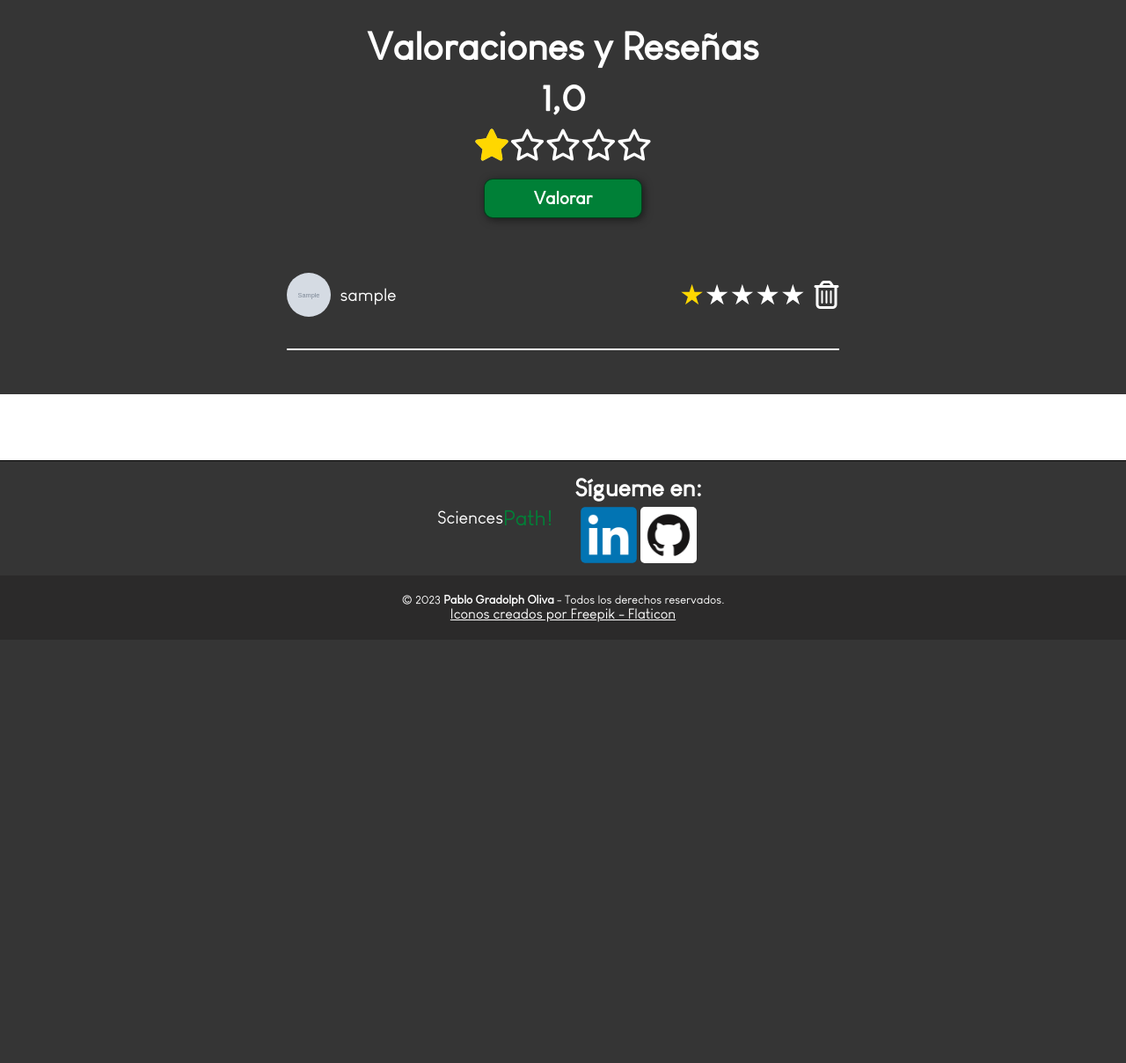
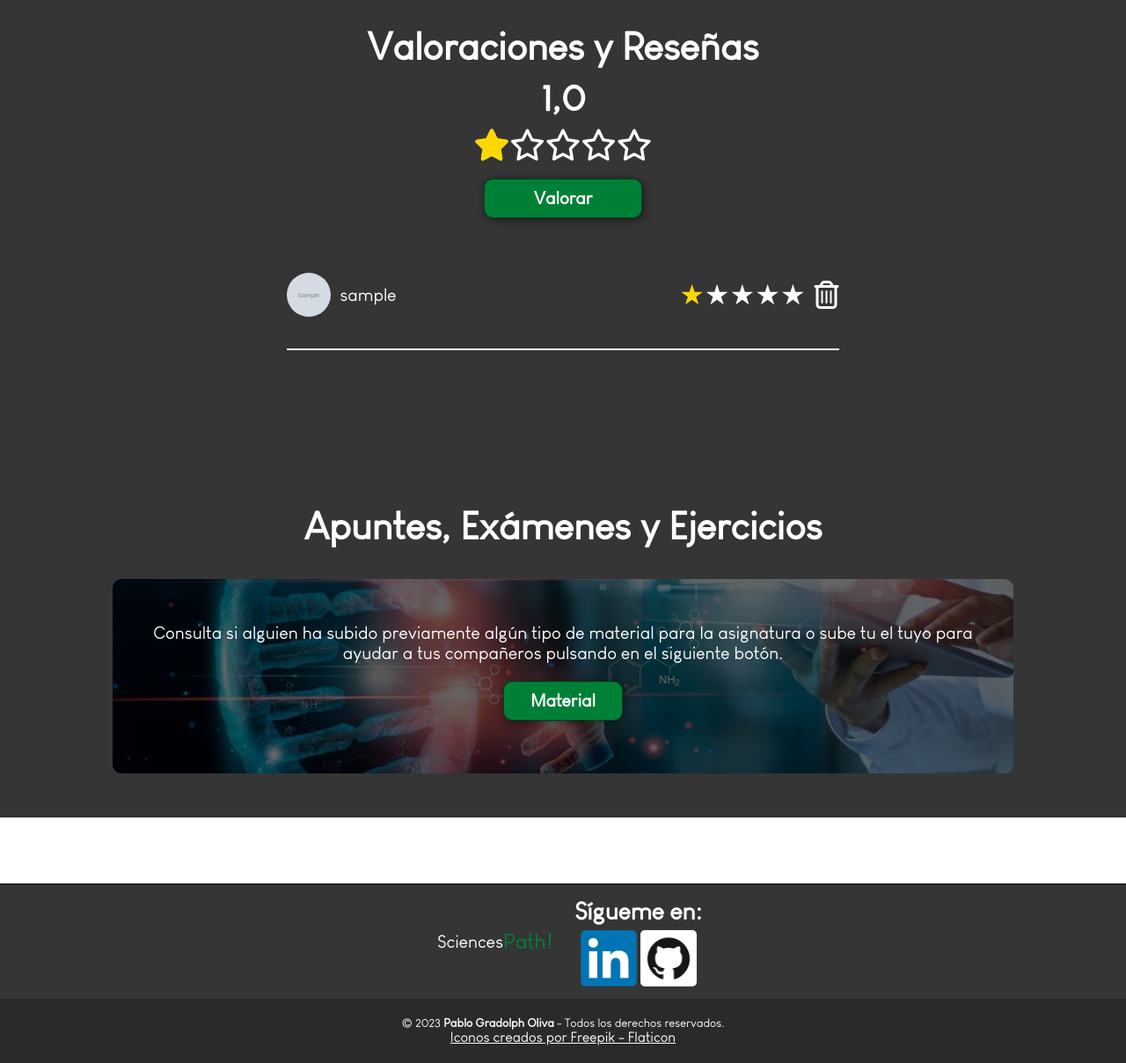
Before and after one commit to PabloGradolph/SciencesPath, a Django app: page /subjects/detail/1 in a window 1280 px wide. Shown: the part 814-2022 px from the top of the page at 88% size. Before the commit the page ends 1521 px from the top, so only its background shows below. Run offline with Django 4.2, Linux system fonts and the light colour scheme; a user stored in the database is signed in; tables that the repository leaves empty hold one stand-in row (values such as "Sample post"); grey boxes marked "Sample" are stand-in pictures; some libraries are stand-ins or nearby versions; some web fonts are replaced.

Commit message:
feat(subject-detail): materials template added.
Changes to be committed:
	modified:   static/css/detail.css
	new file:   static/css/material.css
	new file:   static/img/ApuntesCiencias.jpg
	new file:   subjects/Data/scheduleUAB.py
	modified:   subjects/__pycache__/admin.cpython-311.pyc
	modified:   subjects/__pycache__/forms.cpython-311.pyc
	modified:   subjects/__pycache__/models.cpython-311.pyc
	modified:   subjects/__pycache__/urls.cpython-311.pyc
	modified:   subjects/__pycache__/views.cpython-311.pyc
	modified:   subjects/admin.py
	modified:   subjects/forms.py
	new file:   subjects/migrations/0008_alter_subjectrating_created_at_schedules.py
	new file:   subjects/migrations/0009_alter_subjectrating_created_at_subjectmaterial.py
	new file:   subjects/migrations/__pycache__/0008_alter_subjectrating_created_at_schedules.cpython-311.pyc
	new file:   subjects/migrations/__pycache__/0009_alter_subjectrating_created_at_subjectmaterial.cpython-311.pyc
	modified:   subjects/models.py
	modified:   subjects/urls.py
	modified:   subjects/views.py
	modified:   templates/subjects/detail.html
	new file:   templates/subjects/material.html

```diff
--- a/static/css/detail.css
+++ b/static/css/detail.css
@@ -350,6 +350,38 @@ svg {
     display: none;
 }
 
+.material {
+    width: 80%;
+    padding: 30px;
+    padding-bottom: 10px;
+    display: flex;
+    flex-direction: column;
+    text-align: center;
+    justify-content: center;
+    align-items: center;
+    border-radius: 10px;
+    margin-bottom: 50px;
+    background-image: linear-gradient(
+        0deg,
+        rgba(0,0,0,0.6),
+        rgba(0,0,0,0.6)
+    )
+    ,url("../img/ApuntesCiencias.jpg");
+    background-repeat: no-repeat;
+    background-size: cover;
+    background-position: center center;
+}
+
+.material-title,
+.material p {
+    text-align: center;
+    color: #fff;
+}
+
+.material a {
+    margin-bottom: 50px;
+}
+
 footer {
     width: 100%;
     background-color: #333333;
--- a/subjects/admin.py
+++ b/subjects/admin.py
@@ -1,5 +1,5 @@
 from django.contrib import admin
-from .models import Subject, Degree, University, SubjectRating
+from .models import Subject, Degree, University, SubjectRating, Schedules
 
 
 class SubjectAdmin(admin.ModelAdmin):
@@ -11,3 +11,4 @@ admin.site.register(Subject, SubjectAdmin)
 admin.site.register(Degree)
 admin.site.register(University)
 admin.site.register(SubjectRating)
+admin.site.register(Schedules)
--- a/subjects/models.py
+++ b/subjects/models.py
@@ -55,3 +55,25 @@ class SubjectRating(models.Model):
 
     class Meta:
         unique_together = ('user', 'subject')
+
+
+class Schedules(models.Model):
+    subject = models.ForeignKey(Subject, on_delete=models.CASCADE)
+    schedule_url = models.URLField(null=True)
+
+
+class SubjectMaterial(models.Model):
+    MATERIAL_TYPES = (
+        ('Apuntes', 'Apuntes'),
+        ('Ejercicios', 'Ejercicios'),
+        ('Examenes', 'Exámenes'),
+    )
+
+    subject = models.ForeignKey(Subject, on_delete=models.CASCADE)
+    title = models.CharField(max_length=255)
+    material_type = models.CharField(max_length=20, choices=MATERIAL_TYPES, default='Apuntes')
+    file = models.FileField(upload_to='subject_materials/')
+    upload_date = models.DateTimeField(auto_now_add=True)
+
+    def __str__(self):
+        return self.title
--- a/subjects/urls.py
+++ b/subjects/urls.py
@@ -5,4 +5,5 @@ urlpatterns = [
     path('index/', views.index, name='index'),
     path('detail/<int:subject_id>', views.detail, name='detail'),
     path('delete_review/<int:review_id>/<int:subject_id>', views.delete_review, name='delete_review'),
+    path('upload_material/<int:subject_id>/', views.upload_material, name='upload_material'),
 ]
--- a/subjects/views.py
+++ b/subjects/views.py
@@ -2,11 +2,11 @@ from django.shortcuts import render, redirect, get_object_or_404
 from django.contrib.auth.decorators import login_required
 from django.http import QueryDict
 from django.core.paginator import Paginator
-from .models import Subject, SubjectRating
+from .models import Subject, SubjectRating, SubjectMaterial
 from django.db.models import Q
 from django.contrib import messages
 from datetime import datetime
-from .forms import SubjectFilterForm
+from .forms import SubjectFilterForm, SubjectMaterialForm
 
 current_year = datetime.now().year
 
@@ -120,3 +120,19 @@ def detail(request, subject_id):
         'avg_rating_percentage_rounded': avg_rating_percentage_rounded,
     }
     return render(request, 'subjects/detail.html', context)
+
+@login_required(login_url='login')
+def upload_material(request, subject_id):
+    subject = get_object_or_404(Subject, pk=subject_id)
+
+    if request.method == 'POST':
+        form = SubjectMaterialForm(request.POST, request.FILES)
+        if form.is_valid():
+            material = form.save(commit=False)
+            material.subject = subject
+            material.save()
+            return redirect('detail', subject_id=subject_id)
+    else:
+        form = SubjectMaterialForm()
+
+    return render(request, 'subjects/material.html', {'form': form, 'subject': subject})
--- a/templates/subjects/detail.html
+++ b/templates/subjects/detail.html
@@ -184,6 +184,14 @@
             </div>
         </div>
     </div>
+    <div class="container">
+        <h2 class="material-title">Apuntes, Exámenes y Ejercicios</h2>
+        <div class="material">
+            <p>Consulta si alguien ha subido previamente algún tipo de material para la asignatura
+            o sube tu el tuyo para ayudar a tus compañeros pulsando en el siguiente botón.</p>
+            <a href="{% url 'upload_material' subject.id %}" target="blank_" class="btn-primary">Material</a>
+        </div>
+    </div>
 </div>
 <script>
     document.addEventListener("DOMContentLoaded", function () {
```
Also changed, not shown: subjects/Data/scheduleUAB.py (added, +17 -0 lines), subjects/forms.py (+6 -1 lines), templates/subjects/material.html (added, +37 -0 lines), static/css/material.css (added), static/img/ApuntesCiencias.jpg (added), subjects/migrations/0008_alter_subjectrating_created_at_schedules.py (added), subjects/migrations/0009_alter_subjectrating_created_at_subjectmaterial.py (added).
